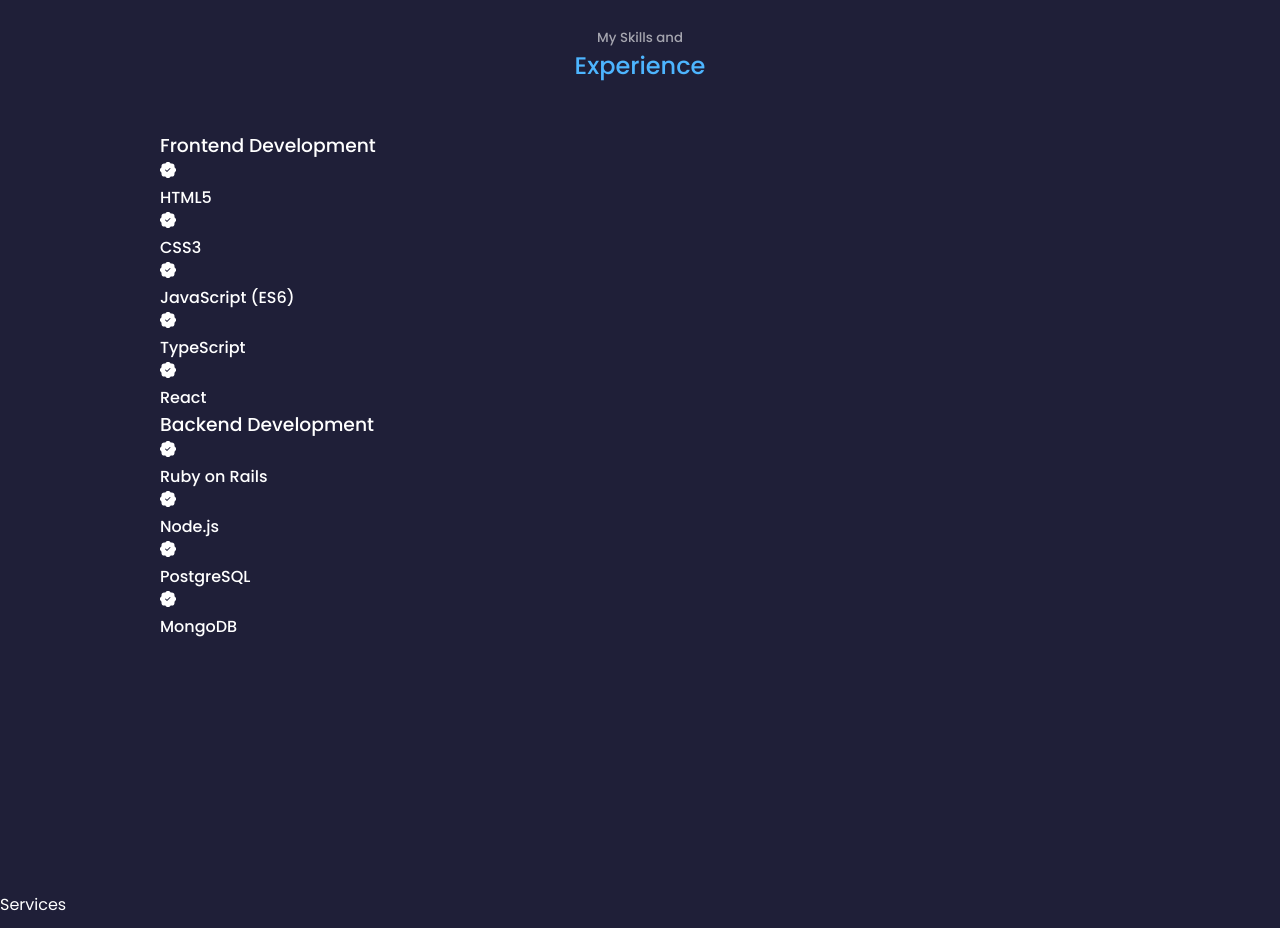
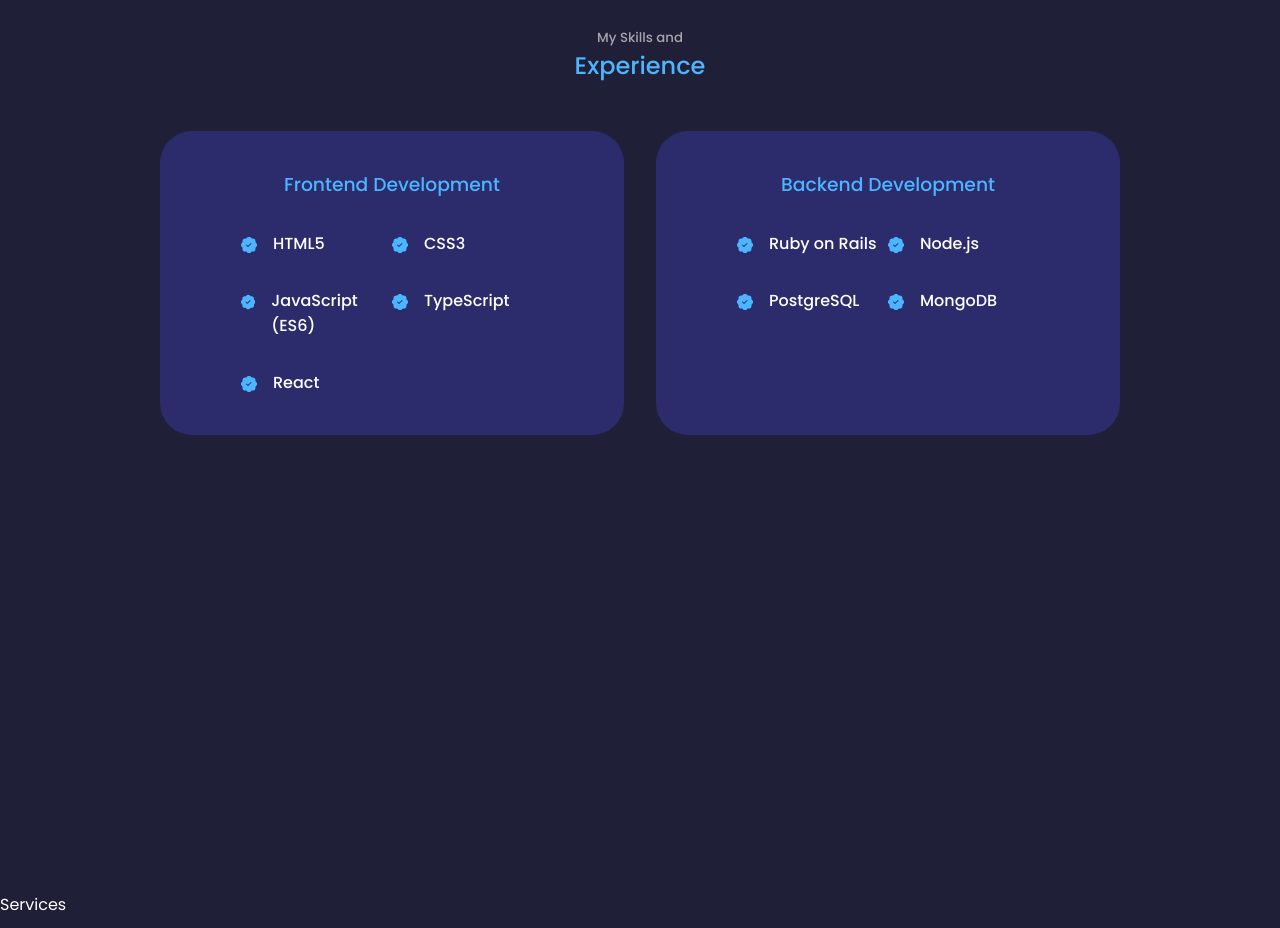
Before and after one commit to AidanFournier/react-portfolio-site, a React (Create React App) app: page / in a window 1280 px wide. Shown: the part 1700-2628 px from the top of the page. Built offline with nearby package versions, Linux system fonts and the light colour scheme.

Commit message:
Added styling

```diff
--- a/src/components/Experience.jsx
+++ b/src/components/Experience.jsx
@@ -12,23 +12,23 @@
           <h3>Frontend Development</h3>
           <div className="experience__content">
             <article className="experience__details">
-              <BsFillPatchCheckFill />
+              <BsFillPatchCheckFill className="experience__details-icon" />
               <h4>HTML5</h4>
             </article>
             <article className="experience__details">
-              <BsFillPatchCheckFill />
+              <BsFillPatchCheckFill className="experience__details-icon" />
               <h4>CSS3</h4>
             </article>
             <article className="experience__details">
-              <BsFillPatchCheckFill />
+              <BsFillPatchCheckFill className="experience__details-icon" />
               <h4>JavaScript (ES6)</h4>
             </article>
             <article className="experience__details">
-              <BsFillPatchCheckFill />
+              <BsFillPatchCheckFill className="experience__details-icon" />
               <h4>TypeScript</h4>
             </article>
             <article className="experience__details">
-              <BsFillPatchCheckFill />
+              <BsFillPatchCheckFill className="experience__details-icon" />
               <h4>React</h4>
             </article>
           </div>
@@ -37,19 +37,19 @@
           <h3>Backend Development</h3>
           <div className="experience__content">
             <article className="experience__details">
-              <BsFillPatchCheckFill />
+              <BsFillPatchCheckFill className="experience__details-icon" />
               <h4>Ruby on Rails</h4>
             </article>
             <article className="experience__details">
-              <BsFillPatchCheckFill />
+              <BsFillPatchCheckFill className="experience__details-icon" />
               <h4>Node.js</h4>
             </article>
             <article className="experience__details">
-              <BsFillPatchCheckFill />
+              <BsFillPatchCheckFill className="experience__details-icon" />
               <h4>PostgreSQL</h4>
             </article>
             <article className="experience__details">
-              <BsFillPatchCheckFill />
+              <BsFillPatchCheckFill className="experience__details-icon" />
               <h4>MongoDB</h4>
             </article>
           </div>
--- a/src/stylesheets/components/experience.scss
+++ b/src/stylesheets/components/experience.scss
@@ -0,0 +1,38 @@
+.experience__container {
+    display: grid;
+    grid-template-columns: 1fr 1fr;
+    gap: 2rem;
+    & > div {
+        background: $color-bg-variant;
+        padding: 2.4rem 5rem;
+        border-radius: 2rem;
+        border: 1px solid transparent;
+        transition: $transition;
+        &:hover {
+            background: transparent;
+            border-color: $color-primary-variant;
+            cursor: default;
+        }
+        h3 {
+            text-align: center;
+            margin-bottom: 2rem;
+            color: $color-primary;
+        }
+    }
+}
+
+.experience__content {
+    display: grid;
+    grid-template-columns: 1fr 1fr;
+    row-gap: 2rem;
+}
+
+.experience__details {
+    display: flex;
+    gap: 1rem;
+}
+
+.experience__details-icon {
+    margin-top: 6px;
+    color: $color-primary;
+}
```
